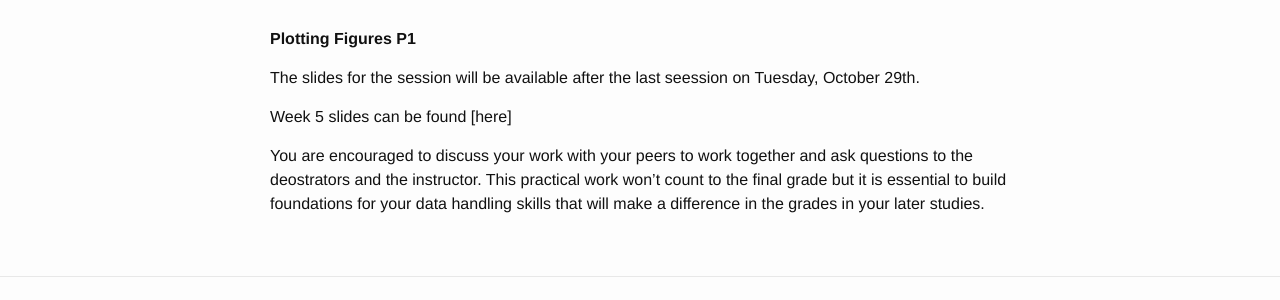
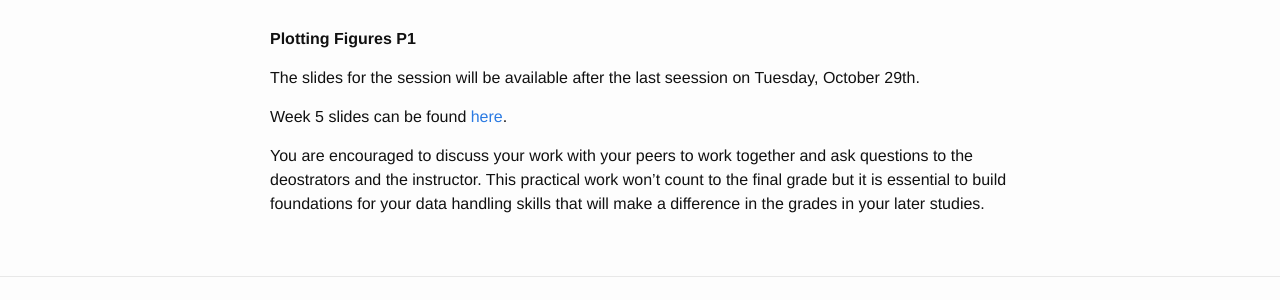
Before and after one commit to sods/R_data_handling, a Jekyll site: the page built from _posts/2019-10-28-week-5-plotting-figures-P1.md, in a window 1280 px wide. Shown: the part 519-819 px from the top of the page. Built offline with Jekyll 4.4.1, drawn with Linux system fonts in a browser that asks for light colours; comment, search, counter and statistics services are not loaded; part of the change alters nothing that is shown.

Commit message:
added lecture notes

```diff
--- a/_posts/2019-10-28-week-5-plotting-figures-P1.md
+++ b/_posts/2019-10-28-week-5-plotting-figures-P1.md
@@ -10,6 +10,6 @@ tagline: Plotting Figures P1
 
 The slides for the session will be available after the last seession on Tuesday, October 29th.
 
-Week 5 slides can be found [here]
+Week 5 slides can be found [here](http://opendsi.cc/R_data_handling/assets/Session_Wk5.pdf).
 
 You are encouraged to discuss your work with your peers to work together and ask questions to the deostrators and the instructor. This practical work won't count to the final grade but it is essential to build foundations for your data handling skills that will make a difference in the grades in your later studies.
```
